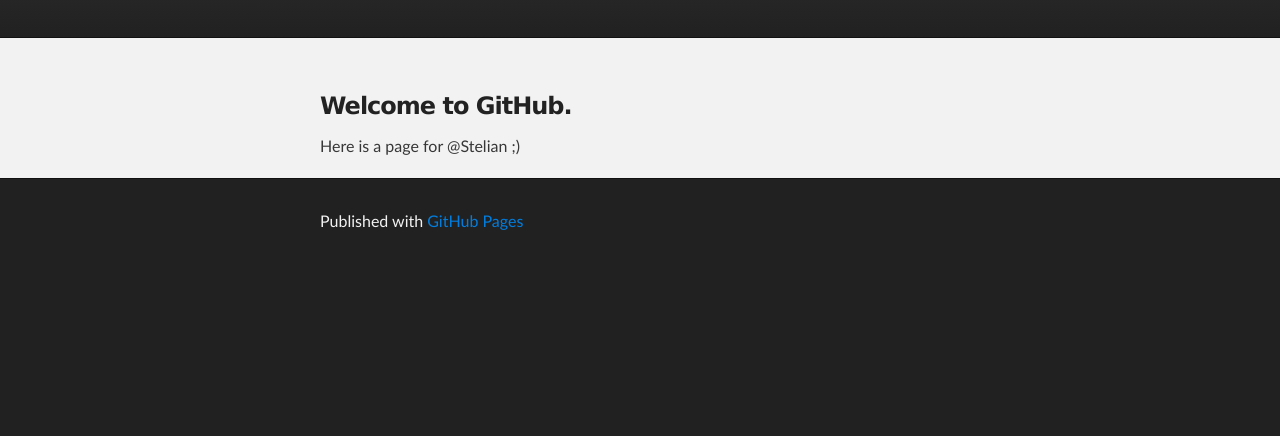
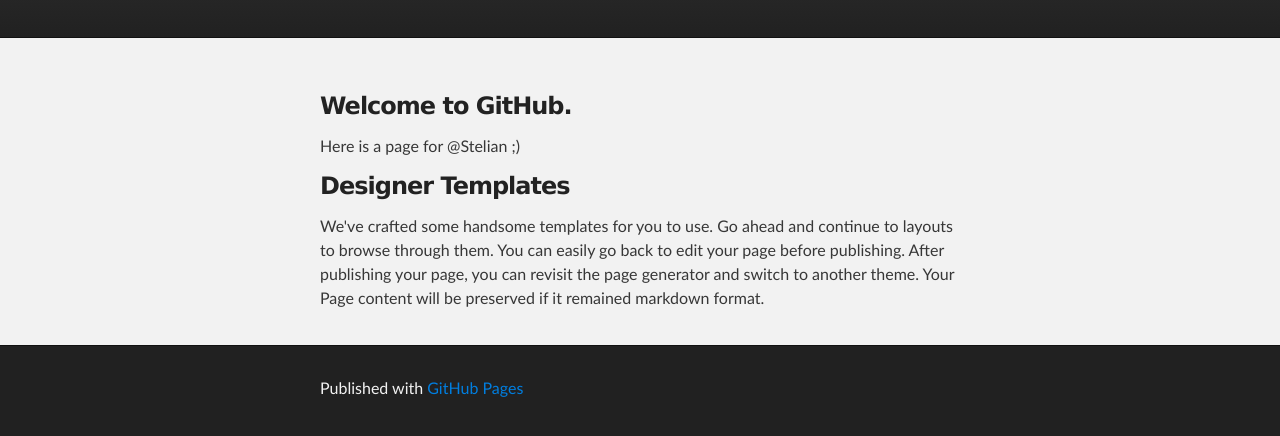
Before and after one commit to Stelian/stelian.github.com, a plain HTML site: page index.html in a window 1280 px wide. Shown: the part 136-572 px from the top of the page. Drawn offline with Linux system fonts and the light colour scheme.

Commit message:
Update index.html

```diff
--- a/index.html
+++ b/index.html
@@ -29,6 +29,9 @@
       <section id="main_content" class="inner">
         <h3>Welcome to GitHub.</h3>
         Here is a page for @Stelian ;)
+        <h3>Designer Templates</h3>
+
+<p>We've crafted some handsome templates for you to use. Go ahead and continue to layouts to browse through them. You can easily go back to edit your page before publishing. After publishing your page, you can revisit the page generator and switch to another theme. Your Page content will be preserved if it remained markdown format.</p>
       </section>
     </div>
 
```
